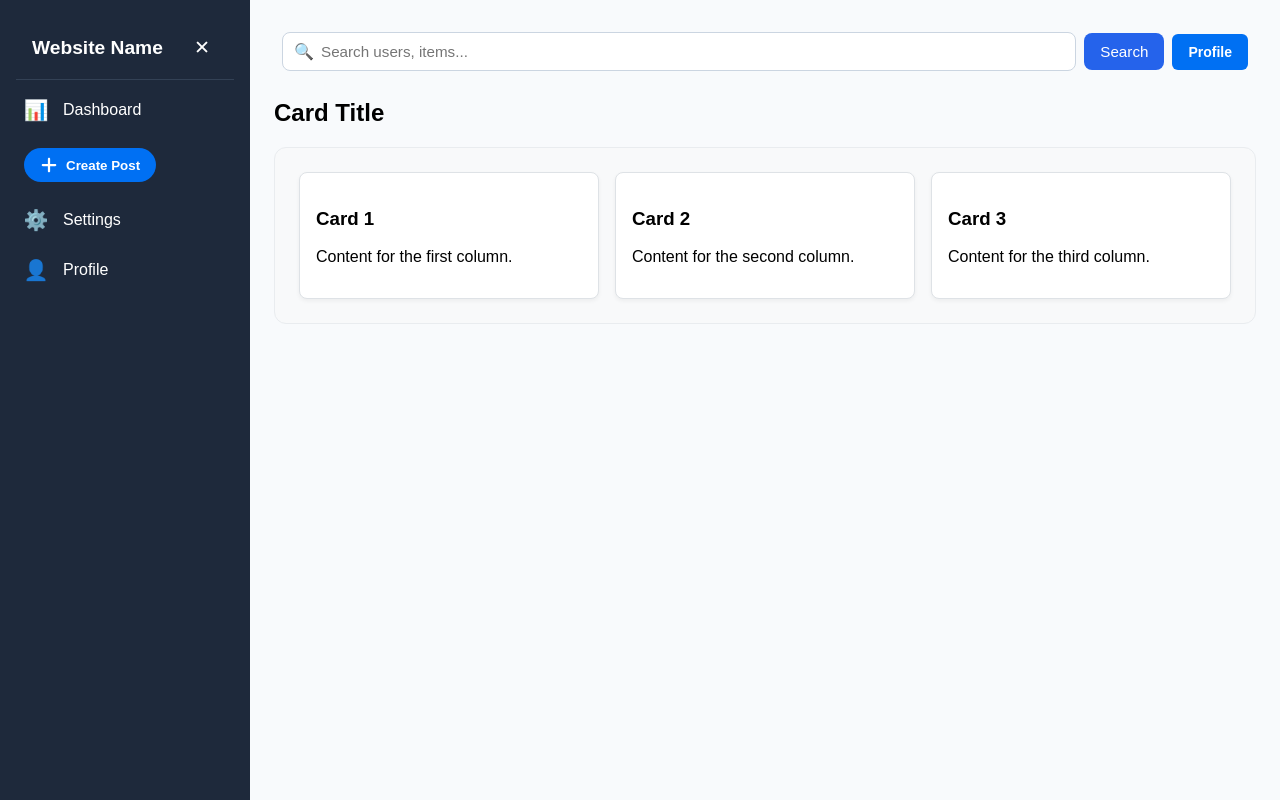
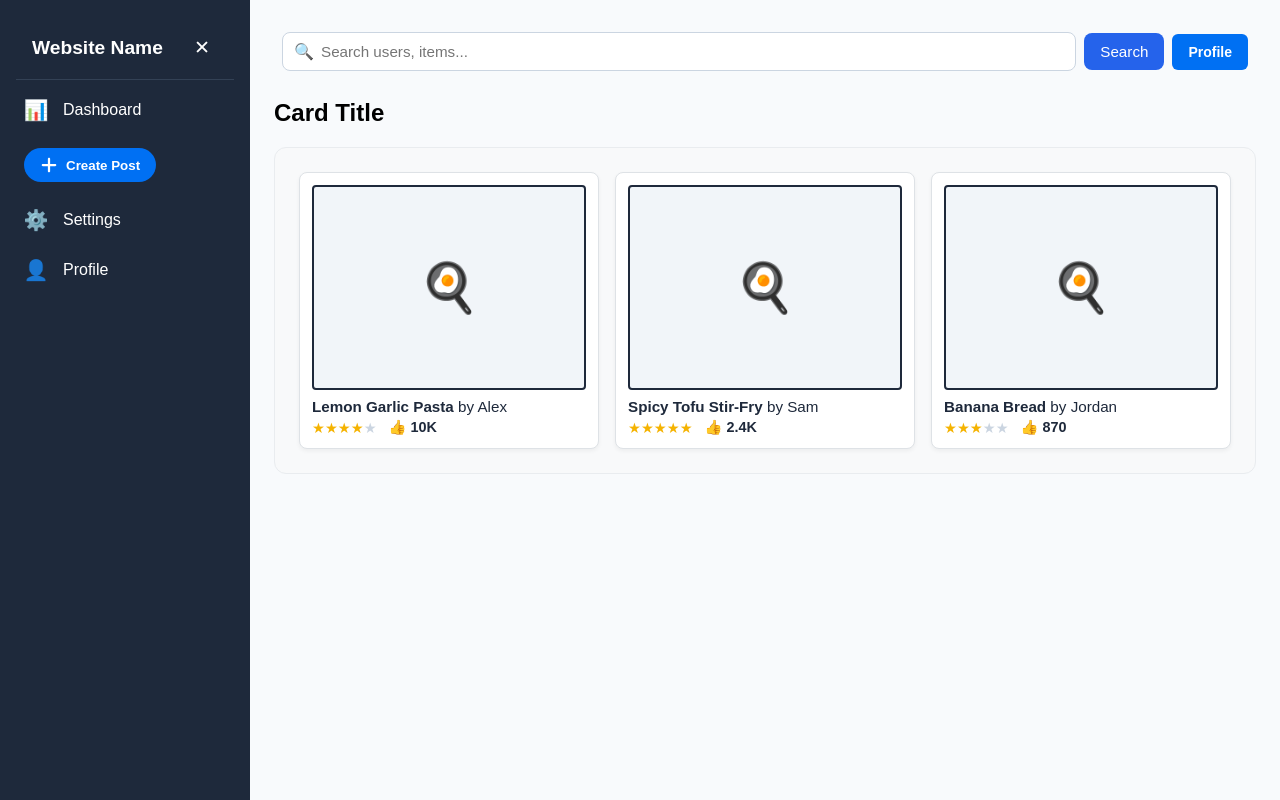
Before and after one commit to nyanym/recipe_app, a React (Vite) app in the folder client/: page / in a window 1280 px wide. Built offline with nearby package versions, Linux system fonts and the light colour scheme; no server answers.

Commit message:
Card layout revisions

```diff
--- a/client/src/App.jsx
+++ b/client/src/App.jsx
@@ -8,6 +8,14 @@ import './App.css'
 import SearchBar from './SearchBar';
 import PostButton from './Post-btn';
 import CreatePostPage from './CreatePostPage';
+import RecipeCard from './RecipeCard';
+
+// placeholder data until the feed fetches posts (posts have no image/author/rating yet)
+const sampleRecipes = [
+  { id: 1, title: 'Lemon Garlic Pasta', author: 'Alex', imageUrl: null, rating: 4, likes: 10000 },
+  { id: 2, title: 'Spicy Tofu Stir-Fry', author: 'Sam', imageUrl: null, rating: 5, likes: 2400 },
+  { id: 3, title: 'Banana Bread', author: 'Jordan', imageUrl: null, rating: 3, likes: 870 },
+];
 
 function App() {
   const [count, setCount] = useState(0)
@@ -96,21 +104,9 @@ function App() {
 
                   <h2>Card Title</h2>
                   <div className="feed-card">
-
-                    <div className="column-card">
-                      <h3>Card 1</h3>
-                      <p>Content for the first column.</p>
-                    </div>
-
-                    <div className="column-card">
-                      <h3>Card 2</h3>
-                      <p>Content for the second column.</p>
-                    </div>
-
-                    <div className="column-card">
-                      <h3>Card 3</h3>
-                      <p>Content for the third column.</p>
-                    </div>
+                    {sampleRecipes.map((recipe) => (
+                      <RecipeCard key={recipe.id} {...recipe} />
+                    ))}
                   </div>
 
                </>
--- /dev/null
+++ b/client/src/RecipeCard.css
@@ -0,0 +1,56 @@
+.recipe-card {
+  background-color: #ffffff;
+  padding: 0.75rem;
+  border: 1px solid #dee2e6;
+  border-radius: 8px;
+  box-shadow: 0 2px 4px rgba(0, 0, 0, 0.05);
+  text-align: left;
+}
+
+/* Cover image keeps a fixed aspect ratio so cards line up */
+.recipe-card-cover {
+  aspect-ratio: 4 / 3;
+  border: 2px solid #1e293b;
+  border-radius: 4px;
+  overflow: hidden;
+  display: flex;
+  align-items: center;
+  justify-content: center;
+  background-color: #f1f5f9;
+}
+
+.recipe-card-cover img {
+  width: 100%;
+  height: 100%;
+  object-fit: cover;
+}
+
+.recipe-card-placeholder {
+  font-size: 3rem;
+}
+
+.recipe-card-title {
+  margin: 0.5rem 0 0.25rem;
+  font-size: 0.95rem;
+  color: #1e293b;
+}
+
+.recipe-card-meta {
+  display: flex;
+  align-items: center;
+  gap: 0.75rem;
+  font-size: 0.9rem;
+}
+
+.recipe-card-stars .star {
+  color: #cbd5e1;
+}
+
+.recipe-card-stars .star.filled {
+  color: #f5b301;
+}
+
+.recipe-card-likes {
+  color: #1e293b;
+  font-weight: 600;
+}
--- /dev/null
+++ b/client/src/RecipeCard.jsx
@@ -0,0 +1,33 @@
+import './RecipeCard.css';
+
+const MAX_STARS = 5;
+const formatCount = new Intl.NumberFormat('en', { notation: 'compact' }).format;
+
+function RecipeCard({ title, author, imageUrl, rating, likes }) {
+  const filledStars = Math.round(rating);
+
+  return (
+    <div className="recipe-card">
+      <div className="recipe-card-cover">
+        {imageUrl
+          ? <img src={imageUrl} alt={title} />
+          : <span className="recipe-card-placeholder">🍳</span>}
+      </div>
+
+      <p className="recipe-card-title">
+        <strong>{title}</strong> by {author}
+      </p>
+
+      <div className="recipe-card-meta">
+        <span className="recipe-card-stars" aria-label={`${rating} out of ${MAX_STARS} stars`}>
+          {Array.from({ length: MAX_STARS }, (_, i) => (
+            <span key={i} className={i < filledStars ? 'star filled' : 'star'}>★</span>
+          ))}
+        </span>
+        <span className="recipe-card-likes">👍 {formatCount(likes)}</span>
+      </div>
+    </div>
+  );
+}
+
+export default RecipeCard;
```
